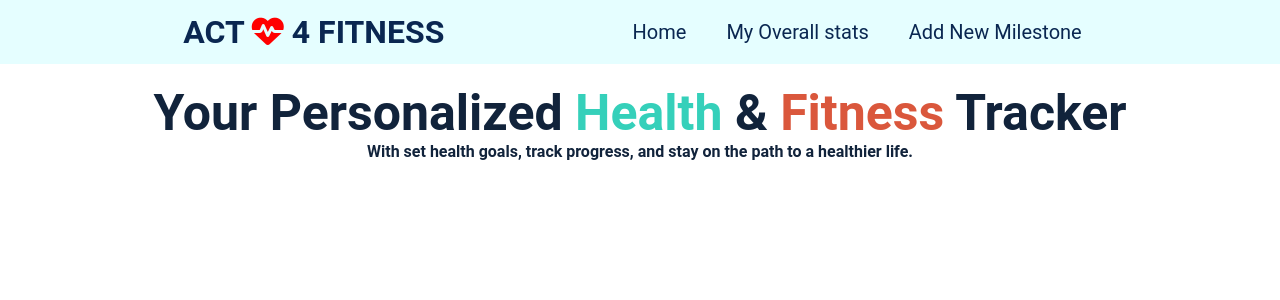
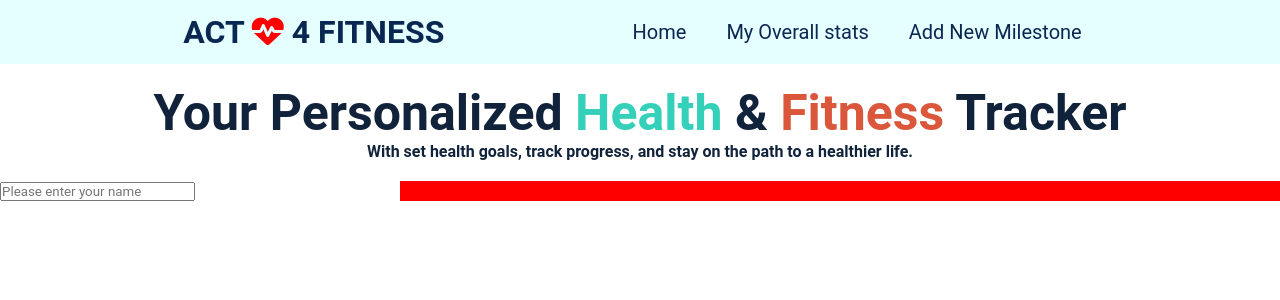
Before and after one commit to MashooqAli9140/act-4-fitness, a React (Vite) app: page / in a window 1280 px wide. Shown: the top 300 px of the page. Built offline with nearby package versions, Linux system fonts and the light colour scheme.

Commit message:
feature section imported in app.jsx

```diff
--- a/src/App.jsx
+++ b/src/App.jsx
@@ -1,5 +1,6 @@
 import HeroSection from "./componants/HeroSection"
 import Navbar from "./componants/Navbar"
+import FeatureSection from "./componants/FeatureSection"
 
 function App() {
 
@@ -7,6 +8,7 @@ function App() {
     <>
     <Navbar />
     <HeroSection />
+    <FeatureSection />
 
     </>
   )
```
